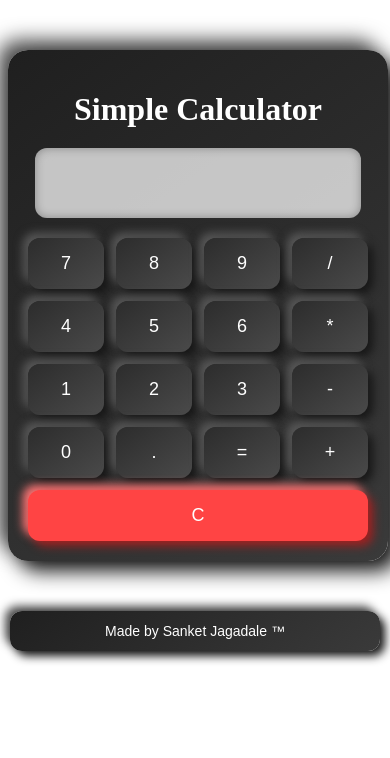
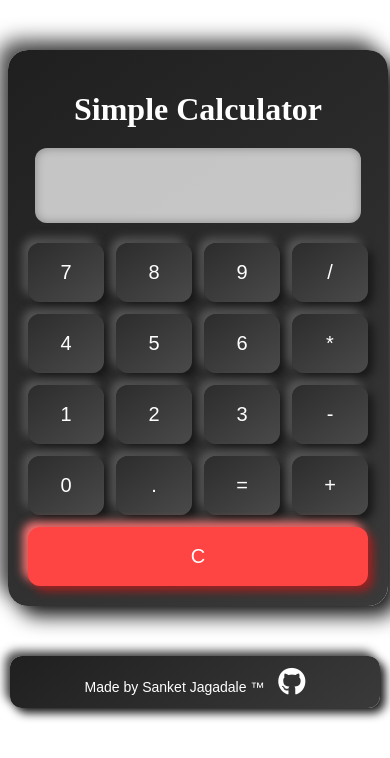
Before and after one commit to designersanket/Calculator-Using-js, a plain HTML site: page index.html in a window 390 px wide. Drawn offline with Linux system fonts and the light colour scheme.

Commit message:
adding git logo with link

```diff
--- a/index.html
+++ b/index.html
@@ -5,6 +5,8 @@
     <meta name="viewport" content="width=device-width, initial-scale=1.0">
     <title>Calculator</title>
     <link rel="stylesheet" href="style.css">
+    <link rel="stylesheet" href="https://cdnjs.cloudflare.com/ajax/libs/font-awesome/6.4.0/css/all.min.css">
+
 </head>
 <body>
     <div class="container">
@@ -38,7 +40,12 @@
     </div>
 
 </div>
-    <footer class="footer">Made by Sanket Jagadale &trade;</footer>
-    <script src="/index.js"></script>
+    <footer class="footer">Made by Sanket Jagadale &trade;
+        <a href="https://github.com/designersanket" target="_blank">
+            <i class="fab fa-github fa-2x"></i>
+        </a>
+    </footer>
+
+    <script src="/Calculator/index.js"></script>
 </body>
 </html>
--- a/style.css
+++ b/style.css
@@ -93,16 +93,17 @@ h1 {
     font-family: Arial, sans-serif;
 }
 
-/* Responsive adjustments */
+.footer a {
+    color: white;
+    margin-left: 10px;
+    transition: 0.3s;
+}
+
+.footer a:hover {
+    color: #ffcc00;
+}
+
 @media (max-width: 400px) {
-    .dispace {
-        font-size: 24px;
-        height: 50px;
-    }
-    .btn {
-        font-size: 18px;
-        padding: 15px;
-    }
     .footer {
         font-size: 14px;
         padding: 12px 15px;
```
